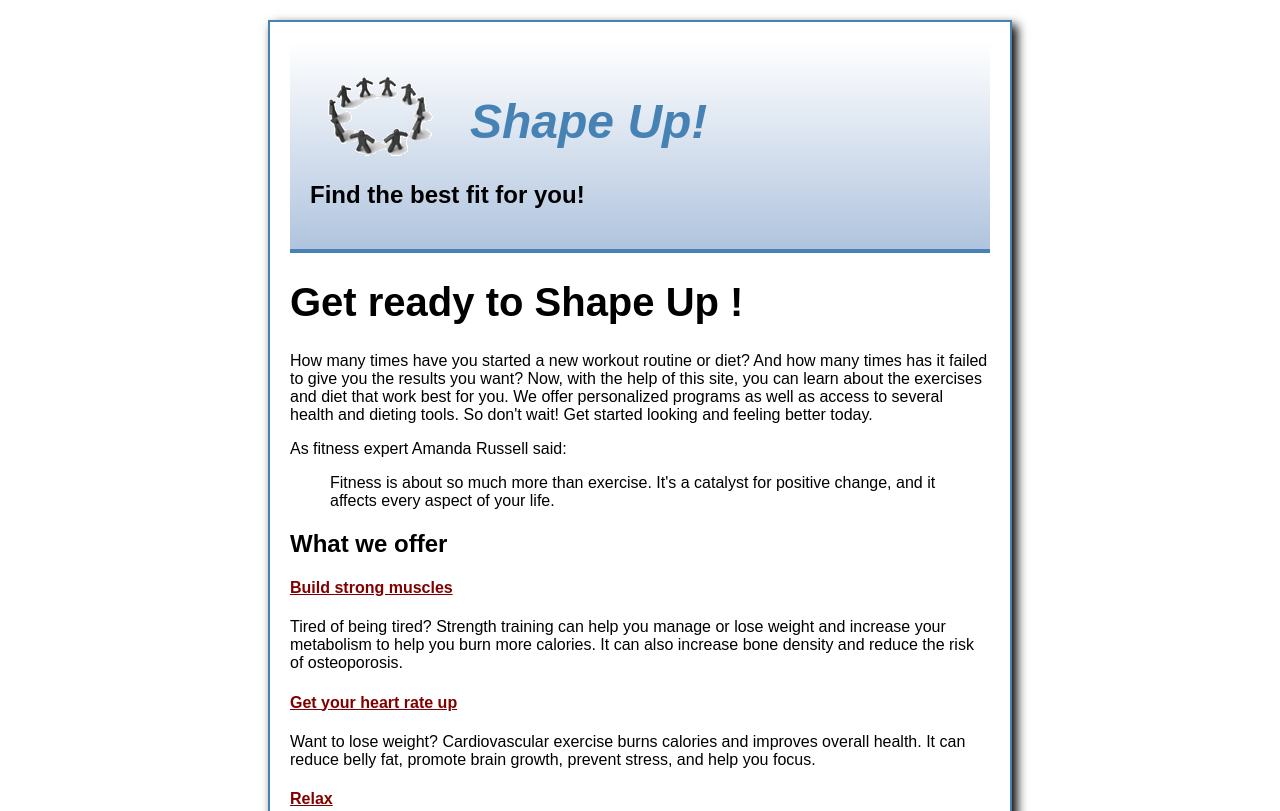
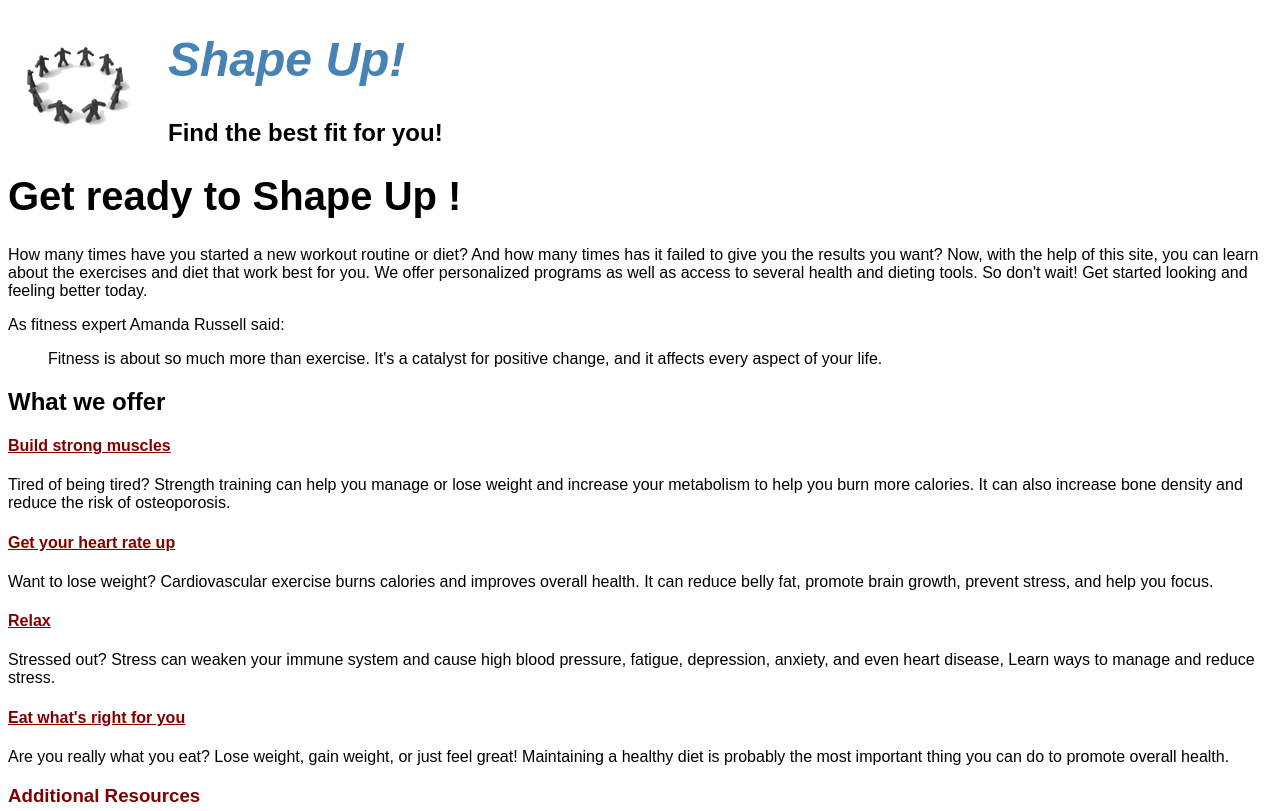
Before and after one commit to DamienF123/shape_up_exercises, a plain HTML site: page index.html in a window 1280 px wide. Shown: the top 811 px of the page. Drawn offline with Linux system fonts and the light colour scheme.

Commit message:
shape uo

```diff
--- a/styles/main.css
+++ b/styles/main.css
@@ -1,41 +1,33 @@
-/* Set default font and body layout */
+/* Set default font */
 body {
    font-family: Arial, Helvetica, sans-serif;
-    width: 700px;
-    margin: 20px auto; /* Center the page */
-    border: 2px solid steelblue;
-    box-shadow: 5px 5px 10px black;
-    background-color: white;
-    padding: 20px;
 }
+
 
 /* Make all the links bold */
 a {
    font-weight: bold;
 }
 
+
 /* Style for all h1 elements */
 h1 {
    font-size: 2.5em; /* Adjust this value as needed */
 }
 
+
 /* Header styles */
-header {
-    background: linear-gradient(white, lightsteelblue);
-    padding: 20px;
-    overflow: auto; /* Clear floats */
-    border-bottom: 4px solid steelblue;
-}
-
 header h1 {
    color: steelblue;
    font-style: italic;
    font-size: 3em;
 }
 
+
 header h2 {
    font-size: 1.5em;
 }
+
 
 /* Float the logo image and add spacing */
 header img {
@@ -43,27 +35,32 @@ header img {
    margin-right: 20px;
 }
 
-/* Section link styling */
+
+/* section link styling */
 section a:link,
 section a:visited {
    color: maroon;
    text-decoration: underline;
 }
 
+
 section a:hover,
 section a:focus {
    color: steelblue;
 }
+
 
 /* Aside header color */
 aside h3 {
    color: maroon;
 }
 
+
 /* Aside list styling */
 aside ul {
    line-height: 1.5;
 }
+
 
 /* Aside link styling */
 aside a:link,
@@ -72,10 +69,12 @@ aside a:visited {
    text-decoration: underline;
 }
 
+
 aside a:hover,
 aside a:focus {
    color: maroon;
 }
+
 
 /* Footer styling */
 footer {
```
Lines whose indentation alone changed are shown as unchanged.
